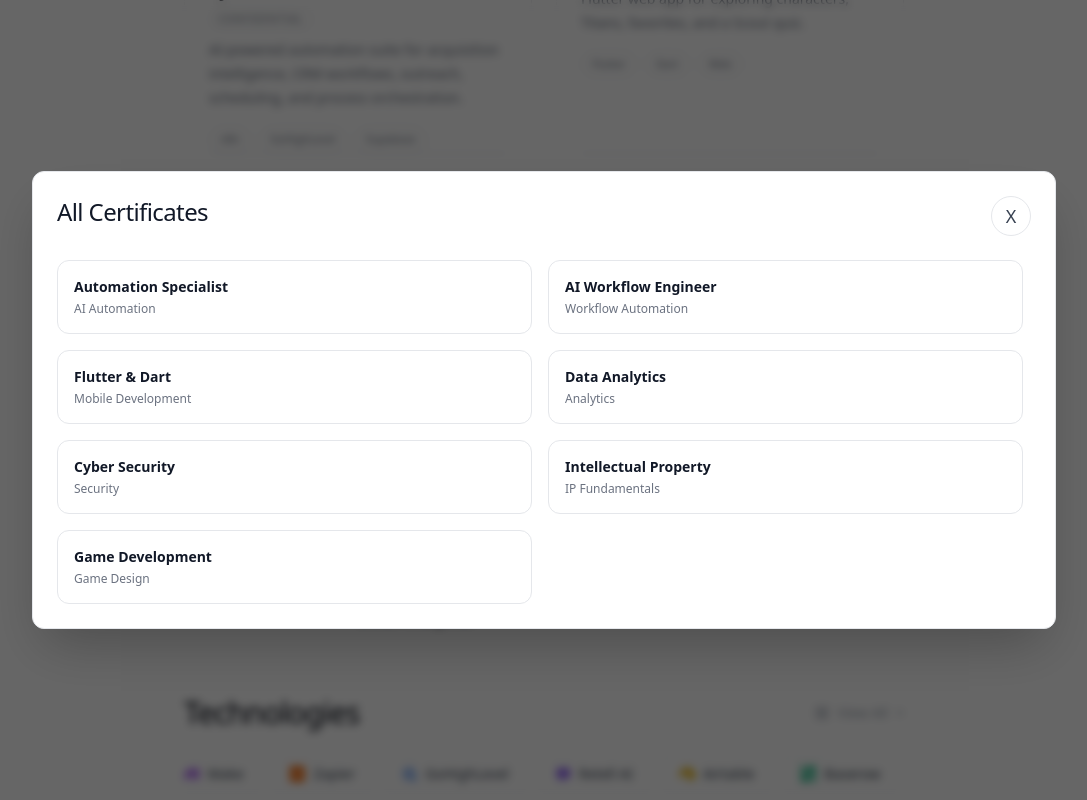
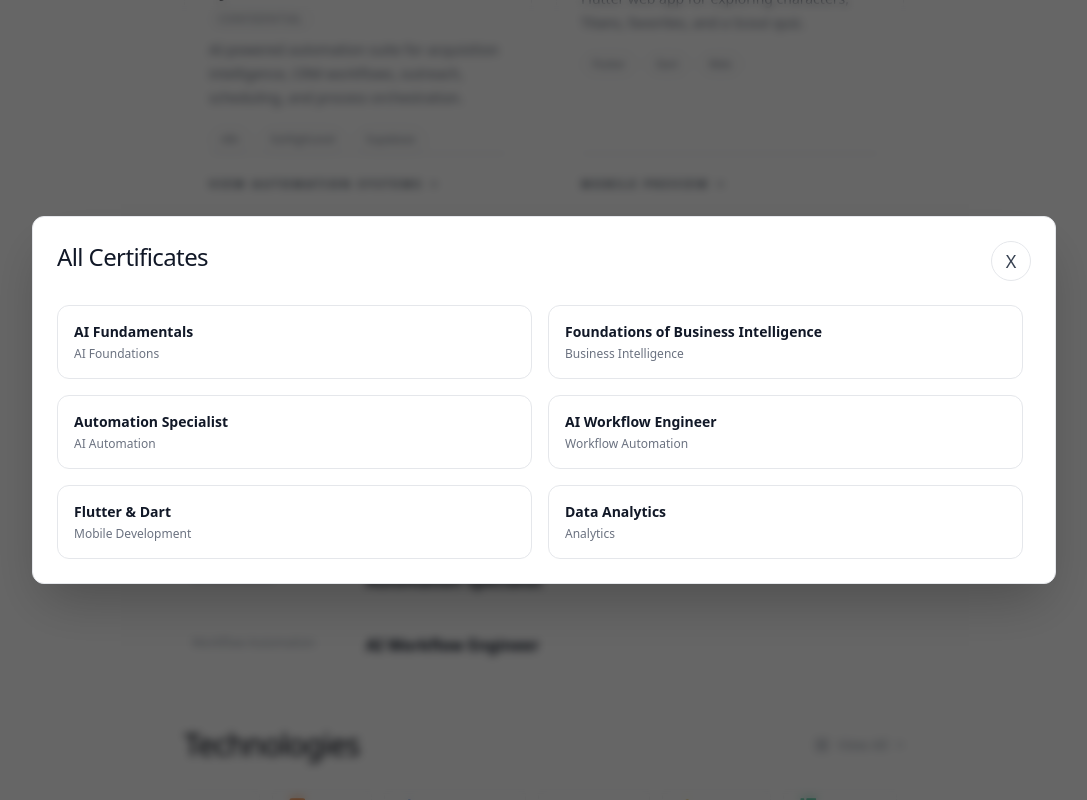
Before and after one commit to nicho-boi/portfolio-alicando, a Next.js app: page / in a window 1280 px wide. Both pictures are taken after a click on the button "View All". Shown: the part 2964-3764 px from the top of the page, without its empty margins (96-1183 px from the left). Built offline with nearby package versions, Linux system fonts and the light colour scheme.

Commit message:
Update certification links and hover states

```diff
--- a/components/CertItem.js
+++ b/components/CertItem.js
@@ -1,14 +1,25 @@
-export default function CertItem({ title, issuer, isDark }) {
+export default function CertItem({ title, issuer, href, isDark }) {
+  const Wrapper = href ? 'a' : 'div'
+  const wrapperProps = href
+    ? {
+        href,
+        target: '_blank',
+        rel: 'noopener noreferrer',
+      }
+    : {}
+
   return (
-    <div
-      className={`grid w-full gap-2 py-1 text-left sm:grid-cols-[150px_1fr] sm:items-start sm:gap-6 ${
-        isDark ? 'text-gray-100' : 'text-gray-900'
+    <Wrapper
+      {...wrapperProps}
+      className={`grid w-full gap-2 rounded-lg px-2 py-2 text-left transition duration-200 hover:translate-x-1 sm:grid-cols-[150px_1fr_auto] sm:items-start sm:gap-6 ${
+        isDark ? 'text-gray-100 hover:bg-gray-900 hover:text-white' : 'text-gray-900 hover:bg-gray-50 hover:text-gray-950'
       }`}
     >
       <p className={`text-xs font-medium ${isDark ? 'text-gray-500' : 'text-gray-400'}`}>{issuer}</p>
       <div className="min-w-0">
         <p className={`text-base font-semibold leading-tight ${isDark ? 'text-gray-100' : 'text-gray-900'}`}>{title}</p>
       </div>
-    </div>
+      {href && <span className="hidden text-sm text-gray-400 sm:block">{'>'}</span>}
+    </Wrapper>
   )
 }
--- a/pages/index.js
+++ b/pages/index.js
@@ -36,13 +36,12 @@ export default function Home() {
   const isDark = theme === 'dark'
 
   const certificateList = [
+    { title: 'AI Fundamentals', issuer: 'AI Foundations', href: 'https://coursera.org/share/68f462d843905b6f5ec0f64d027e2b49' },
+    { title: 'Foundations of Business Intelligence', issuer: 'Business Intelligence', href: 'https://coursera.org/share/38259429138245ff5453cc1352032659' },
     { title: 'Automation Specialist', issuer: 'AI Automation', src: '/sunnybooth-ai-workflow.png' },
     { title: 'AI Workflow Engineer', issuer: 'Workflow Automation', src: '/sunnybooth-ai-workflow.png' },
     { title: 'Flutter & Dart', issuer: 'Mobile Development', src: '/flutterdartcert.jpg' },
     { title: 'Data Analytics', issuer: 'Analytics', src: '/Data Analytics Cert-1.png' },
-    { title: 'Cyber Security', issuer: 'Security', src: '/Cyber Security Cert-1.png' },
-    { title: 'Intellectual Property', issuer: 'IP Fundamentals', src: '/Intellectual Property Cert-1.png' },
-    { title: 'Game Development', issuer: 'Game Design', src: '/Game Cert-1.png' },
   ]
   const featuredCertificates = certificateList.slice(0, 4)
 
@@ -118,7 +117,7 @@ export default function Home() {
 
               <div className="space-y-7">
                 {featuredCertificates.map((cert) => (
-                  <CertItem key={cert.title} title={cert.title} issuer={cert.issuer} isDark={isDark} />
+                  <CertItem key={cert.title} title={cert.title} issuer={cert.issuer} href={cert.href} isDark={isDark} />
                 ))}
               </div>
             </section>
@@ -157,17 +156,22 @@ export default function Home() {
 
               <div className="mt-6 max-h-[64vh] overflow-auto pr-2">
                 <div className="grid gap-4 sm:grid-cols-2">
-                  {certificateList.map((cert) => (
-                    <div
+                  {certificateList.map((cert) => {
+                    const Wrapper = cert.href ? 'a' : 'div'
+
+                    return (
+                    <Wrapper
                       key={cert.title}
-                      className={`rounded-xl border p-4 ${isDark ? 'border-gray-800 bg-gray-950' : 'border-gray-200 bg-white'}`}
+                      {...(cert.href ? { href: cert.href, target: '_blank', rel: 'noopener noreferrer' } : {})}
+                      className={`rounded-xl border p-4 transition duration-200 hover:-translate-y-0.5 hover:shadow-md ${isDark ? 'border-gray-800 bg-gray-950 hover:border-gray-700 hover:bg-gray-900' : 'border-gray-200 bg-white hover:border-gray-300 hover:bg-gray-50'}`}
                     >
                       <div className="space-y-1">
                         <p className="text-sm font-semibold">{cert.title}</p>
                         <p className="text-xs text-gray-500">{cert.issuer}</p>
                       </div>
-                    </div>
-                  ))}
+                    </Wrapper>
+                    )
+                  })}
                 </div>
               </div>
             </div>
```
